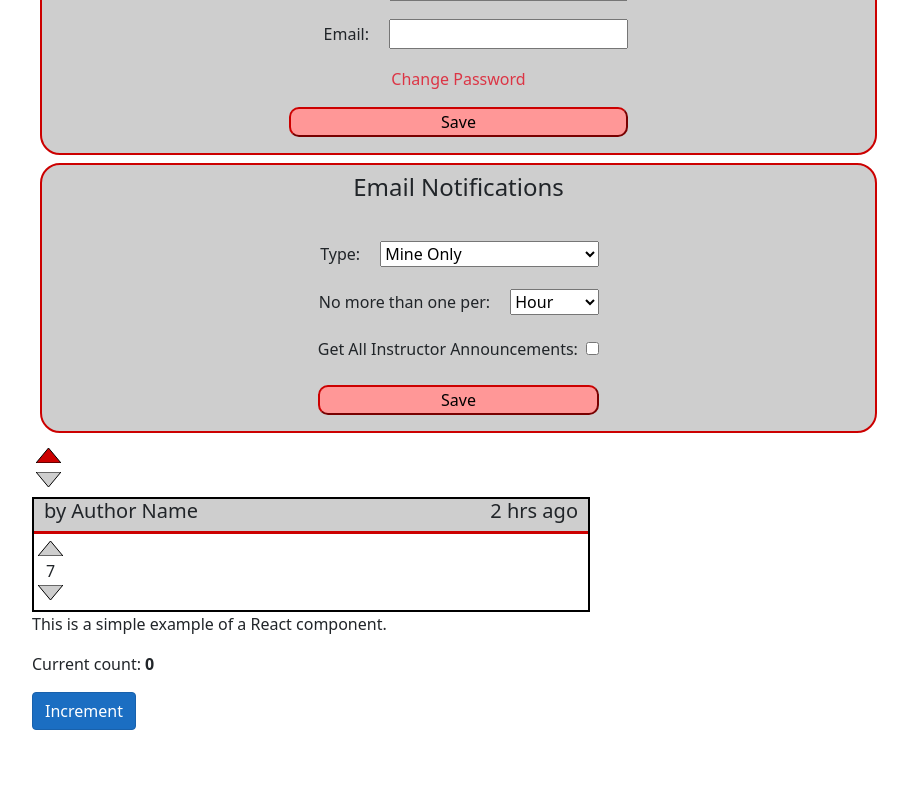
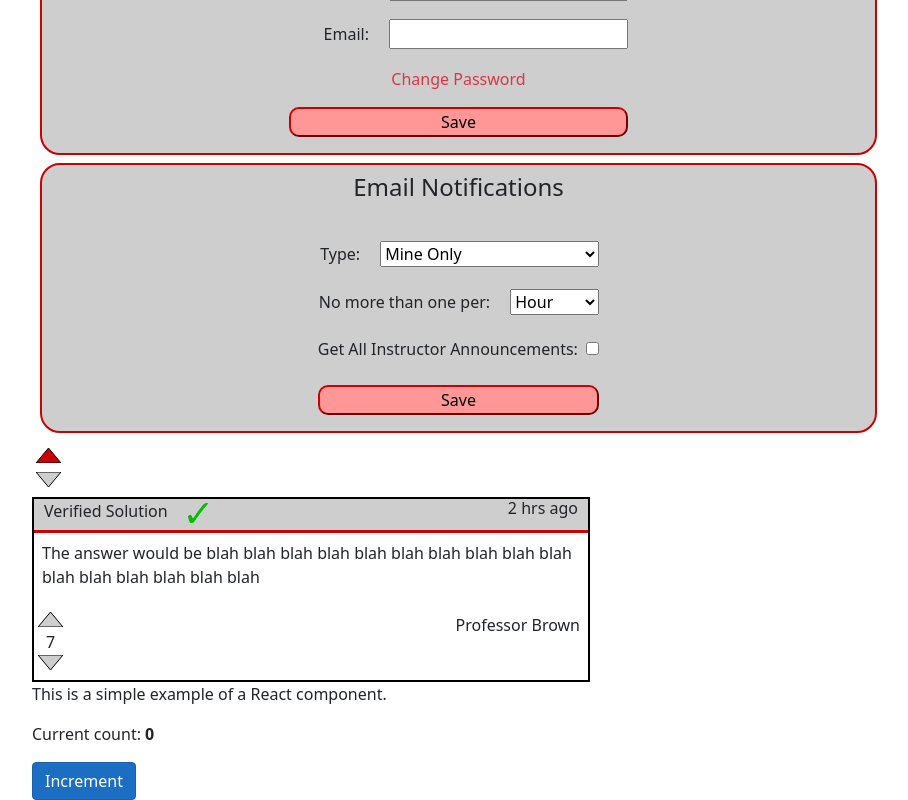
Before and after one commit to kadenhendrickson/UDiscuss, a React (Create React App) app in the folder ClientApp/: page /counter in a window 1280 px wide. Shown: the part 623-1423 px from the top of the page, without its empty margins (50-958 px from the left). Before the commit the page ends 1353 px from the top, so only its background shows below. Built offline with nearby package versions, Linux system fonts and the light colour scheme.

Commit message:
Completed the solution box, although touch ups will need to be made.

```diff
--- a/ClientApp/src/components/SolutionBox/SolutionBox.js
+++ b/ClientApp/src/components/SolutionBox/SolutionBox.js
@@ -3,7 +3,9 @@ import './../css/LightTheme.css';
 import './../css/Design.css';
 import Checkmark from '../Images/Checkmark.png';
 import { CommentVoteButton } from './../CommentVoteButton'
-import {SolutionBoxHeader} from './SolutionBoxHeader'
+import { SolutionBoxHeader } from './SolutionBoxHeader'
+import { SolutionBoxText } from './SolutionBoxText'
+import { SolutionBoxAuthor } from './SolutionBoxAuthor'
 //<img class="img-fluid" src={Checkmark} alt="checkmark" />
 
 /*
@@ -16,13 +18,14 @@ export class SolutionBox extends Component {
     render() {
         return (
             <div className="post-border border-color w-50">
-                <SolutionBoxHeader timeSincePost="2 hrs ago" author="Author Name" timeSincePost="2 hrs ago" />
-
-                <div style={{ float: 'right', margin: '10px' }}>
-
+                <SolutionBoxHeader timeSincePost="2 hrs ago" isVerified={true} timeSincePost="2 hrs ago" />
+                <div className="m-2">
+                    <SolutionBoxText contents="The answer would be blah blah blah blah blah blah blah blah blah blah blah blah blah blah blah blah" />
                 </div>
-                    <CommentVoteButton upvotes={7} isUpToggled={false} isDownToggled={false}/>
-
+                <div className="m-2" style={{ float: 'right'}}>
+                    <SolutionBoxAuthor author="Professor Brown" />
+                </div>
+                <CommentVoteButton upvotes={7} isUpToggled={false} isDownToggled={false} />
             </div>
         );
     }
--- /dev/null
+++ b/ClientApp/src/components/SolutionBox/SolutionBoxAuthor.js
@@ -0,0 +1,16 @@
+import React, { Component } from 'react';
+
+/*
+ * Represents a solution's body
+ * */
+export class SolutionBoxAuthor extends Component {
+    static displayName = SolutionBoxAuthor.name;
+
+    render() {
+        return (
+            <div>
+                <p className="mr-2">{this.props.author}</p>
+            </div>
+        );
+    }
+}
--- a/ClientApp/src/components/SolutionBox/SolutionBoxHeader.js
+++ b/ClientApp/src/components/SolutionBox/SolutionBoxHeader.js
@@ -1,7 +1,6 @@
 import React, { Component } from 'react';
 import '../css/LightTheme.css';
-
-
+import Checkmark from '../Images/Checkmark.png';
 
 /*
  * Creates the header banner for the selected post.
@@ -13,11 +12,28 @@ export class SolutionBoxHeader extends Component {
     static displayName = SolutionBoxHeader.name;
 
     render() {
+        // Check if the solution is verified or not.
+        let solutionBoxTitle;
+        if (this.props.isVerified) {
+            solutionBoxTitle =
+                <div>
+                <div className="d-inline-block">
+                    <h6> Verified Solution &emsp;</h6>
+                </div>
+
+                <div className="d-inline-block">
+                    <img src={Checkmark} width={20} height={20} alt="checkmark" />
+                </div>
+                </div>
+        }
+        else {
+            solutionBoxTitle = <h6> Suggested Solution </h6>
+        }
         return (
             <div className="secondary-color underline-nav">
-                <div style={{ 'margin-right': '10px', 'margin-left': '10px'}}>
-                    <h5 style={{ float: 'right' }}>{this.props.timeSincePost}</h5>
-                    <h5>{this.props.isVerified} by {this.props.author}</h5>
+                <div style={{ 'margin-right': '10px', 'margin-left': '10px' }}>
+                    <h6 style={{ float: 'right' }}>{this.props.timeSincePost}</h6>
+                    {solutionBoxTitle}
                 </div>
             </div>
         );
--- /dev/null
+++ b/ClientApp/src/components/SolutionBox/SolutionBoxText.js
@@ -0,0 +1,16 @@
+import React, { Component } from 'react';
+
+/*
+ * Represents a solution's body
+ * */
+export class SolutionBoxText extends Component {
+    static displayName = SolutionBoxText.name;
+
+    render() {
+        return (
+            <div>
+                <p>{this.props.contents}</p>
+            </div>
+        );
+    }
+}
```
